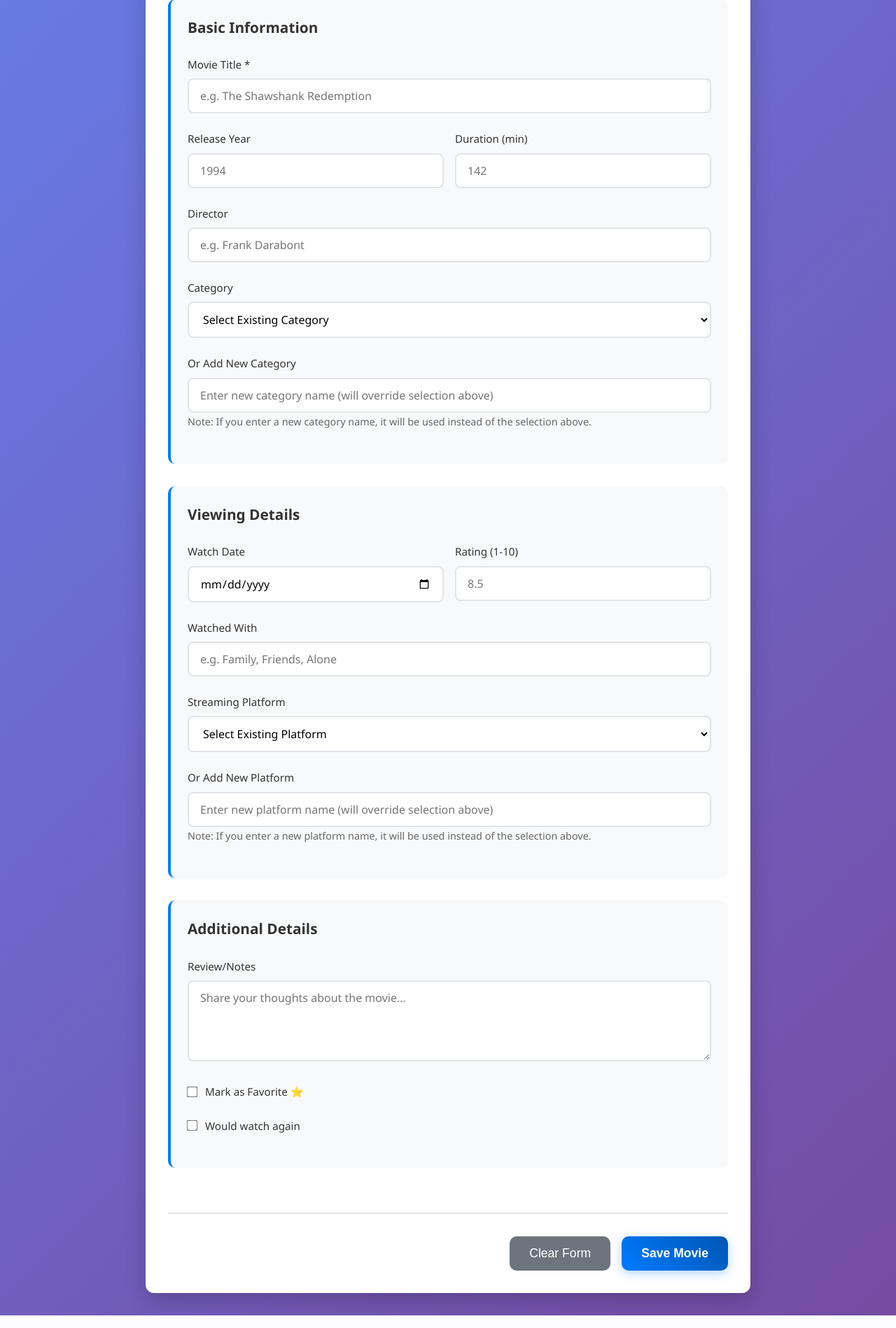
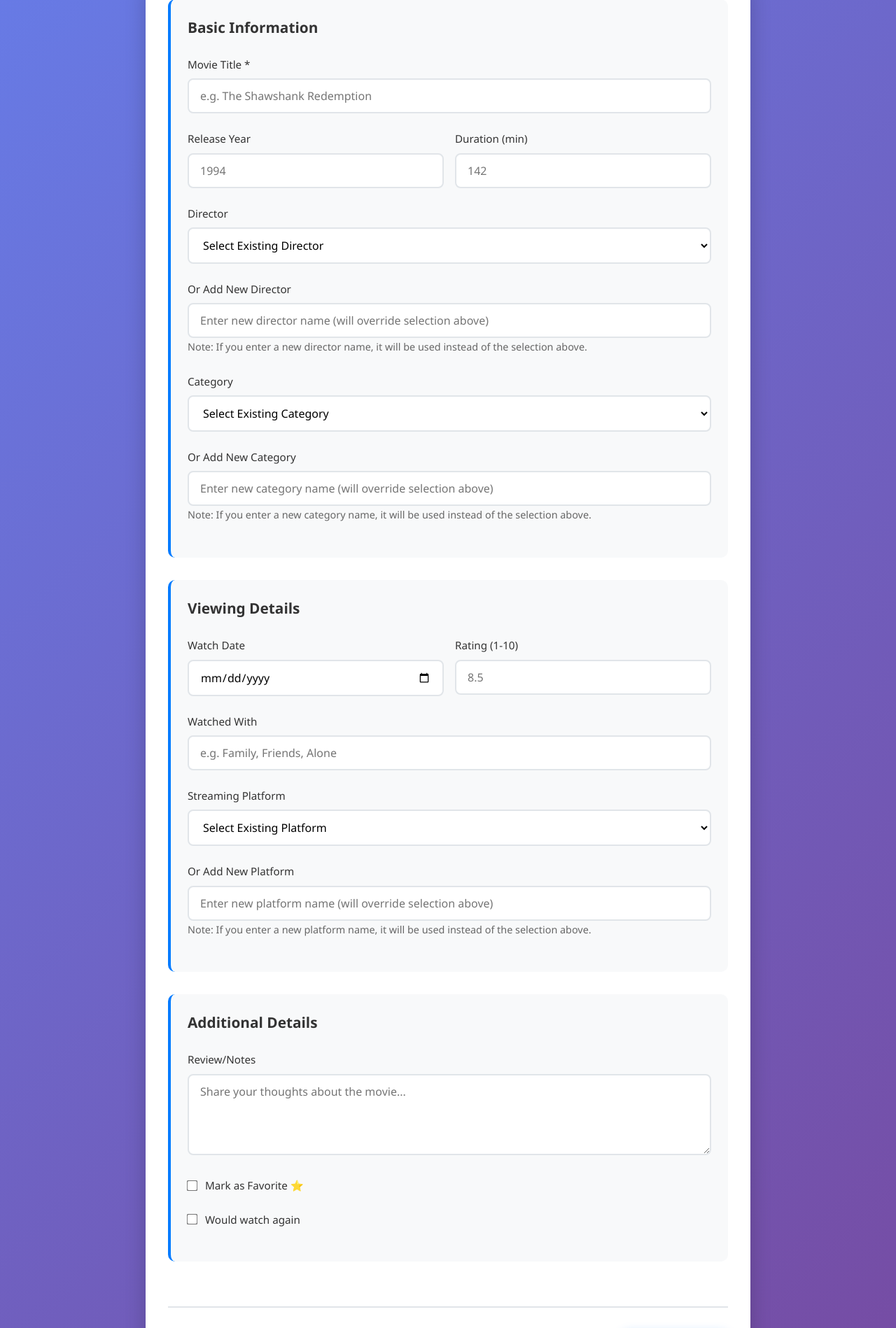
Before and after one commit to leevipun/elokuvakirja, a Flask app: page /add in a window 1280 px wide. Shown: the part 249-2147 px from the top of the page at 70% size. Run offline with Flask 3, Linux system fonts and the light colour scheme; the visitor is signed in with stand-in values (Sample User, id 1); data comes from the database, SQL or seed files in the repository; both versions use the stored data as it was after the commit; data that the repository does not hold is empty.

Commit message:
Implement director management: add functionality for selecting and adding directors in movie addition

```diff
--- a/app.py
+++ b/app.py
@@ -10,6 +10,7 @@ import users
 import movies
 import categories
 import platforms
+import directors
 
 @app.route('/')
 def index():
@@ -85,7 +86,8 @@ def add():
         # Load existing categories for the form
         existing_categories = categories.get_categories() or []
         existing_platforms = platforms.get_platforms() or []
-        return render_template("add.html", categories=existing_categories, platforms=existing_platforms, current_year=datetime.now().year)
+        existing_directors = directors.get_directors() or []
+        return render_template("add.html", categories=existing_categories, directors=existing_directors, platforms=existing_platforms, current_year=datetime.now().year)
 
     # Handle POST request to add movie
     title = request.form.get("title", "").strip()
@@ -93,7 +95,8 @@ def add():
         flash("Movie title is required", "error")
         existing_categories = categories.get_categories() or []
         existing_platforms = platforms.get_platforms() or []
-        return render_template("add.html", categories=existing_categories, platforms=existing_platforms, current_year=datetime.now().year)
+        existing_directors = directors.get_directors() or []
+        return render_template("add.html", categories=existing_categories, directors=existing_directors, platforms=existing_platforms, current_year=datetime.now().year)
 
     # Handle category selection or creation
     category_id = None
@@ -132,17 +135,35 @@ def add():
     elif selected_platform and selected_platform != "":
         streaming_platform_id = int(selected_platform)
 
+
+    director_id = None
+    selected_director = request.form.get("director")
+    new_director = request.form.get("new_director", "").strip()
+
+    if new_director:
+
+        try:
+            director_id = directors.add_director(new_director)
+        except sqlite3.IntegrityError:
+
+            existing_directors = directors.get_directors()
+            for director in existing_directors:
+                if director['name'].lower() == new_director.lower():
+                    director_id = director['id']
+                    break
+    elif selected_director and selected_director != "":
+        director_id = int(selected_director)
+
     movie_data = {
         "title": title,
         "year": request.form.get("year") or None,
         "duration": request.form.get("duration") or None,
-        "director": request.form.get("director", "").strip() or None,
+        "director_id": director_id,
         "category_id": category_id,
         "streaming_platform_id": streaming_platform_id,
         "watch_date": request.form.get("watchDate") or None,
         "rating": request.form.get("rating") or None,
         "watched_with": request.form.get("watchedWith", "").strip() or None,
-        "platform": request.form.get("platform") or None,
         "review": request.form.get("review", "").strip() or None,
         "favorite": bool(request.form.get("favorite")),
         "rewatchable": bool(request.form.get("rewatchable"))
--- /dev/null
+++ b/directors.py
@@ -0,0 +1,22 @@
+import db
+
+def get_directors():
+    sql = "SELECT id, name FROM directors"
+    results = db.query(sql)
+    return results if results else None
+
+def get_movie_directors(movie_id):
+    """Hae elokuvan kaikki ohjaajat"""
+    sql = """SELECT d.id, d.name
+             FROM directors d
+             JOIN movie_directors md ON d.id = md.director_id
+             WHERE md.movie_id = ?"""
+    results = db.query(sql, [movie_id])
+    return results if results else []
+
+
+def add_director(director_name):
+    """Lisää uusi ohjaaja"""
+    sql = "INSERT INTO directors (name) VALUES (?)"
+    director_id = db.execute(sql, [director_name])
+    return director_id
--- a/schema.sql
+++ b/schema.sql
@@ -16,6 +16,12 @@ CREATE TABLE streaming_platforms (
   UNIQUE(name)
 );
 
+CREATE TABLE directors (
+  id INTEGER PRIMARY KEY AUTOINCREMENT,
+  name TEXT UNIQUE NOT NULL,
+  UNIQUE(name)
+);
+
 CREATE TABLE movies (
   id INTEGER PRIMARY KEY AUTOINCREMENT,
   title TEXT NOT NULL,
@@ -23,7 +29,7 @@ CREATE TABLE movies (
   duration INTEGER,
   category_id INTEGER REFERENCES categories(id),
   streaming_platform_id INTEGER REFERENCES streaming_platforms(id),
-  director TEXT,
+  director_id INTEGER REFERENCES directors(id),
   watch_date DATE,
   rating DECIMAL(3,1) CHECK (rating BETWEEN 1 AND 10),
   watched_with TEXT,
--- a/templates/add.html
+++ b/templates/add.html
@@ -60,7 +60,20 @@
 
                     <div class="form-group">
                         <label for="director">Director</label>
-                        <input type="text" id="director" name="director" placeholder="e.g. Frank Darabont" />
+                        <select id="director" name="director">
+                            <option value="">Select Existing Director</option>
+                            {% for dir in directors %}
+                            <option value="{{ dir.id }}">{{ dir.name }}</option>
+                            {% endfor %}
+                        </select>
+                    </div>
+
+                    <div class="form-group">
+                        <label for="new_director">Or Add New Director</label>
+                        <input type="text" id="new_director" name="new_director"
+                            placeholder="Enter new director name (will override selection above)" />
+                        <small style="color: #666; font-size: 0.9em;">Note: If you enter a new director name, it will be used instead of the
+                            selection above.</small>
                     </div>
 
                     <div class="form-group">
```
Also changed, not shown: init.sql (+10 -0 lines).
